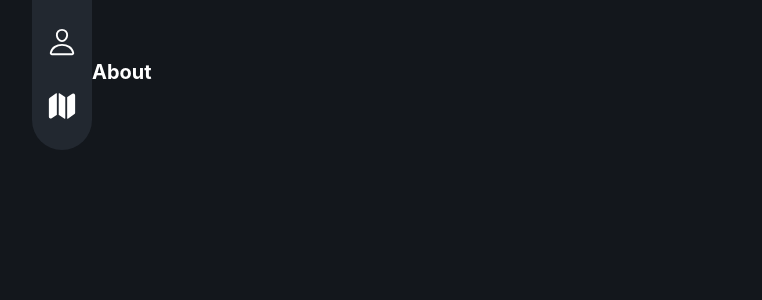
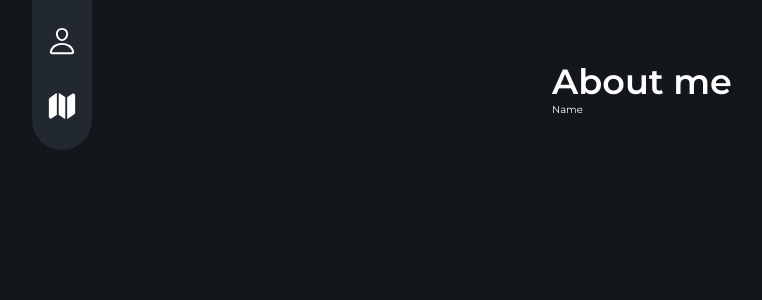
Before and after one commit to leonardodimarchi/my-portfolio, a React (Create React App) app: page / in a window 1280 px wide. Shown: the top 300 px of the page, without its empty margins (88-850 px from the left). Built offline with nearby package versions, Linux system fonts and the light colour scheme.

Commit message:
update(aboutPage && font): added Montserrat font and started about page

```diff
--- a/src/App.tsx
+++ b/src/App.tsx
@@ -1,8 +1,9 @@
 import { StrictMode } from 'react';
 import { BrowserRouter as Router, Route, Switch } from 'react-router-dom';
+import { Navbar } from './components/Navbar';
 
 import './App.scss';
-import Navbar from './components/Navbar';
+import { AboutPage } from './pages/About';
 
 function App() {
   return (
@@ -15,10 +16,10 @@ function App() {
 
           <Switch>
             <Route path={ '/' } exact>
-              <h1> About </h1>
+              <AboutPage />
             </Route>
             <Route path={ '/about' }>
-              <h1> About </h1>
+              <AboutPage />
             </Route>
             <Route path={ '/trajectory' }>
               <h1> Trajectory </h1>
--- a/src/components/Navbar/index.tsx
+++ b/src/components/Navbar/index.tsx
@@ -1,10 +1,10 @@
 import { ReactElement } from 'react';
-import { BrowserRouter as Router, Link } from 'react-router-dom';
+import { Link } from 'react-router-dom';
 import mapIcon from '../../assets/imgs/map.svg';
 import personIcon from '../../assets/imgs/person-outline.svg';
 import './styles.scss';
 
-export default function Navbar(): ReactElement | null {
+export function Navbar(): ReactElement {
   return (
     <div className="navbar">
         <Link to={ '/about' }>
--- a/src/index.scss
+++ b/src/index.scss
@@ -1,3 +1,5 @@
+@import url('https://fonts.googleapis.com/css2?family=Montserrat:wght@100;300;400;600&display=swap');
+
 body {
   margin: 0;
   font-family: -apple-system, BlinkMacSystemFont, 'Segoe UI', 'Roboto', 'Oxygen',
@@ -32,4 +34,6 @@ code {
 * {
   padding: 0;
   margin: 0;
+
+  font-family: Montserrat, Arial, serif;
 }
--- /dev/null
+++ b/src/pages/About/index.tsx
@@ -0,0 +1,13 @@
+import { ReactElement } from 'react';
+import './styles.scss'
+
+export function AboutPage(): ReactElement {
+  return (
+    <div className='about'>
+      <div className='about--header'>
+        <h1> About me </h1>
+        <span> Name </span>
+      </div>
+    </div>
+  )
+}
--- /dev/null
+++ b/src/pages/About/styles.scss
@@ -0,0 +1,16 @@
+.about {
+  display: flex;
+  flex-direction: column;
+
+  align-items: center;
+
+  width: 100%;
+  height: 100%;
+
+  &--header {
+    h1 {
+      font-size: 3.5rem;
+      font-weight: bold;
+    }
+  }
+}
```
